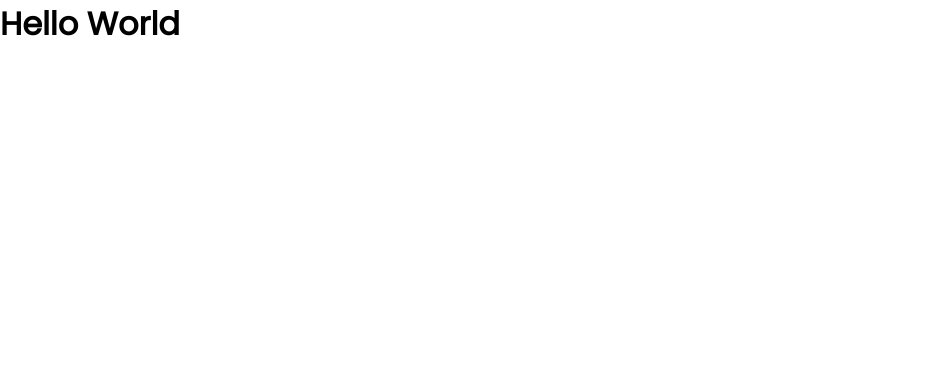
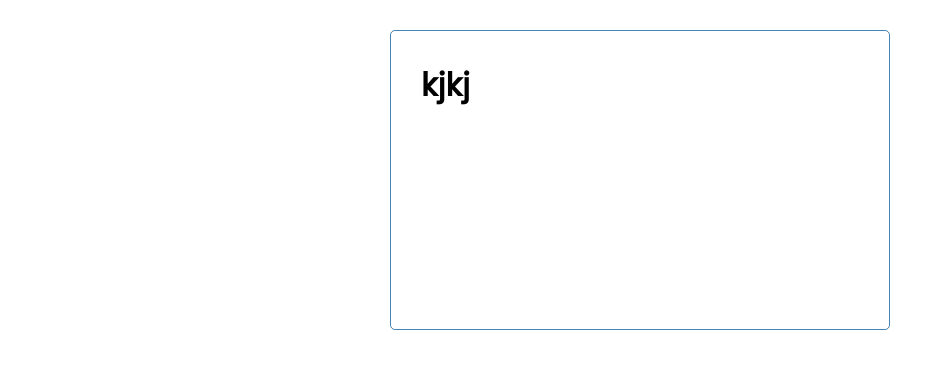
Before and after one commit to Aline09/vue-crash-course, a Vue app in the folder vue-crash-2021/: page / in a window 1280 px wide. Shown: the top 368 px of the page, without its empty margins (0-951 px from the left). Built offline with nearby package versions, Linux system fonts and the light colour scheme.

Commit message:
Criando Componente Header

```diff
--- a/vue-crash-2021/src/App.vue
+++ b/vue-crash-2021/src/App.vue
@@ -1,10 +1,16 @@
 <template>
-  <h1>Hello World</h1>
+  <div class="container">
+    <Header title="kjkj" />
+  </div>
 </template>
 
 <script>
+import Header from "./components/Header.vue";
 export default {
   name: "App",
+  components: {
+    Header,
+  },
 };
 </script>
 
--- /dev/null
+++ b/vue-crash-2021/src/components/Header.vue
@@ -0,0 +1,22 @@
+<template>
+  <header>
+    <h1>{{ title }}</h1>
+  </header>
+</template>
+
+<script>
+export default {
+  name: "Header",
+  props: {
+    title: String,
+  },
+};
+</script>
+<style scoped>
+header {
+  display: flex;
+  justify-content: space-between;
+  align-items: center;
+  margin-bottom: 20px;
+}
+</style>
```
